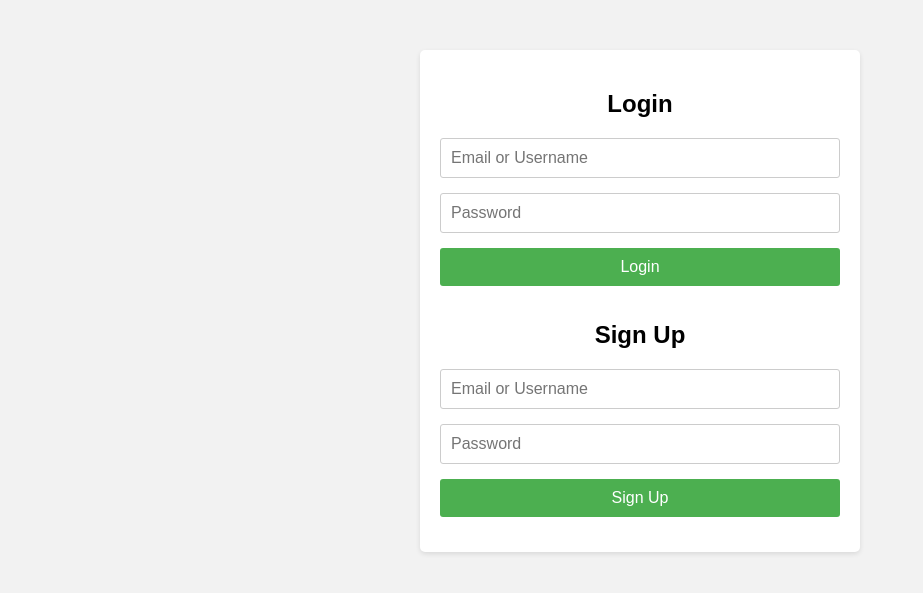
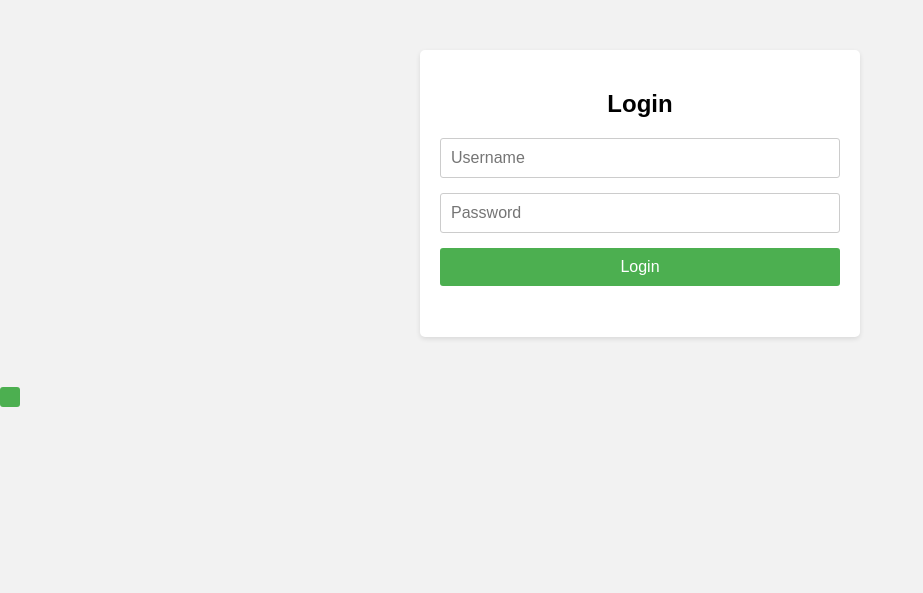
Before and after one commit to R0M-GH/Atlanta_Restaurant_Finder, a Django app: page / in a window 1280 px wide. Shown: the top 593 px of the page, without its empty margins (0-923 px from the left). Run offline with Django 5.2, Linux system fonts and the light colour scheme.

Commit message:
9/12/2024
I made the files for the signup and home pages; I added all the images I would need to make the design. I also made some changes to the Index page

```diff
--- a/Atlanta_Restaurant_Finder/templates/Atlanta_Restaurant_Finder/index.html
+++ b/Atlanta_Restaurant_Finder/templates/Atlanta_Restaurant_Finder/index.html
@@ -1,25 +1,20 @@
-<!DOCTYPE html>
-<html lang="en">
+<html>
     <head>
-<meta charset="UTF-8">
-<meta name="viewport" content="width=device-width, initial-scale=1.0">
-<title>Login/Signup Form</title>
+        <meta charset="utf-8">
+        <meta http-equiv="X-UA-Compatible" content="IE=edge">
+        <meta name="description" content="">
+        <meta name="viewport" content="width=device-width, initial-scale=1">
         <link rel="stylesheet" href="styles.css">
     </head>
     <body>
         <div class="form-container">
             <form id="login-form" class="form">
                 <h2>Login</h2>
-    <input type="text" id="username" placeholder="Email or Username" required>
+                <input type="text" id="username" placeholder="Username" required>
                 <input type="password" id="password" placeholder="Password" required>
                 <button type="submit">Login</button>
             </form>
-  <form id="signup-form" class="form">
-    <h2>Sign Up</h2>
-    <input type="text" id="new-username" placeholder="Email or Username" required>
-    <input type="password" id="new-password" placeholder="Password" required>
-    <button type="submit">Sign Up</button>
-  </form>
         </div>
+        <button></button>
     </body>
 </html>
```
Also changed, not shown: Atlanta_Restaurant_Finder/templates/Atlanta_Restaurant_Finder/signUp.html (added, +10 -0 lines), Atlanta_Restaurant_Finder/templates/Atlanta_Restaurant_Finder/home.css (added), Atlanta_Restaurant_Finder/templates/Atlanta_Restaurant_Finder/home.html (added), Atlanta_Restaurant_Finder/templates/Atlanta_Restaurant_Finder/homePage.jpg (added), Atlanta_Restaurant_Finder/templates/Atlanta_Restaurant_Finder/signUp.css (added), Atlanta_Restaurant_Finder/templates/Atlanta_Restaurant_Finder/signUpPage.jpg (added), 1 other file. Lines whose indentation alone changed are shown as unchanged.
